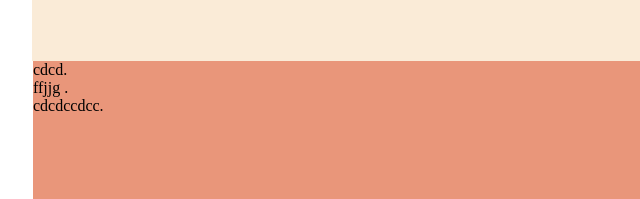
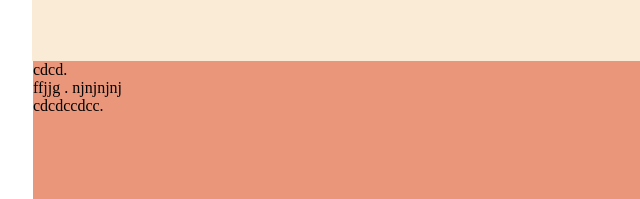
Before and after one commit to fedorovnk/master, a plain HTML site: page index.html in a window 1280 px wide. Shown: the part 259-458 px from the top of the page, 159-799 px from the left. Drawn offline with Linux system fonts and the light colour scheme.

Commit message:
Что то

```diff
--- a/index.html
+++ b/index.html
@@ -19,7 +19,7 @@
   <main class="main">
     <article>
       cdcd. <br>ffjjg
-      . <br>
+      . njnjnjnj<br>
       cdcdccdcc. <br>
     </article>
   </main>
```
